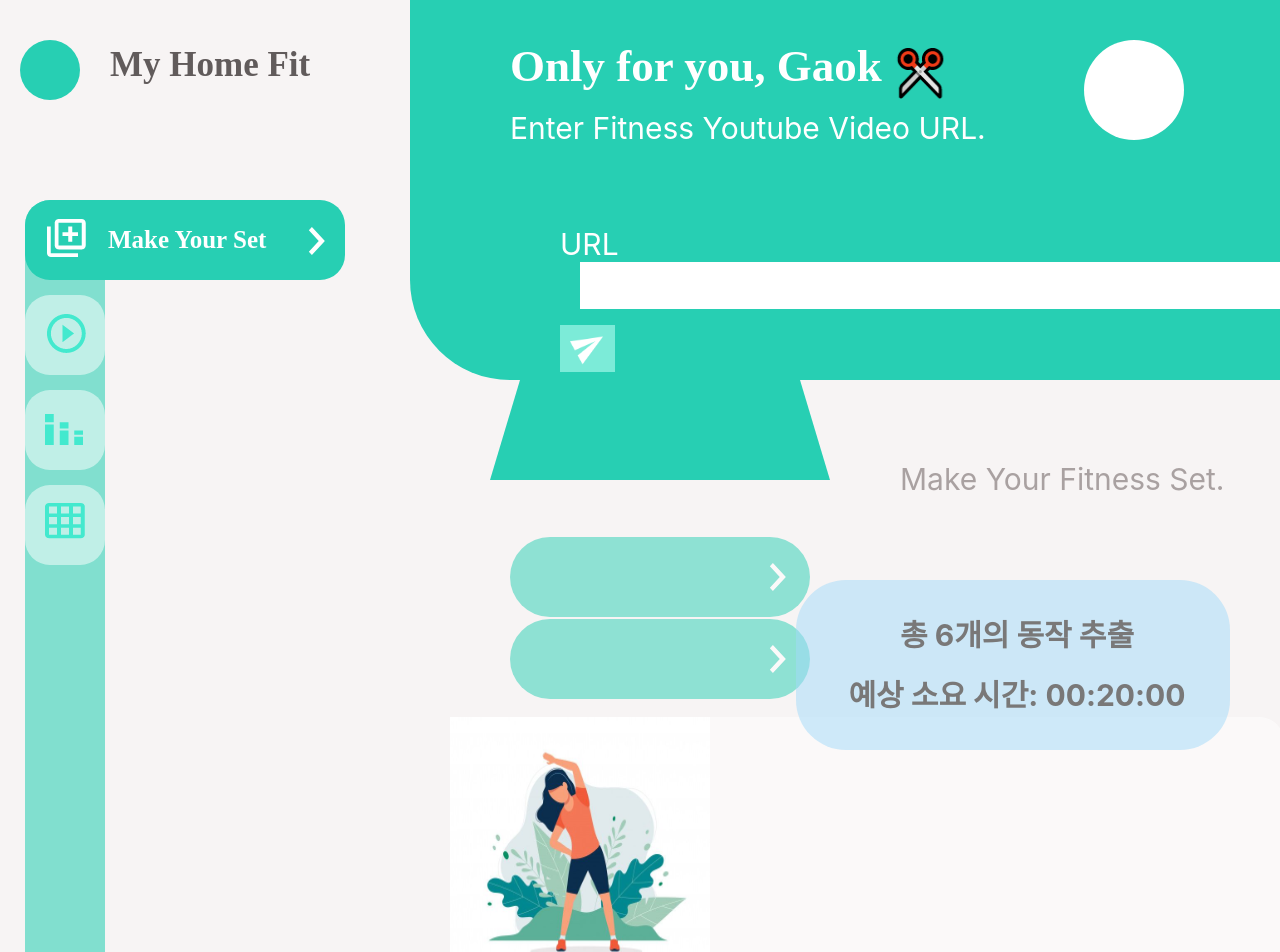
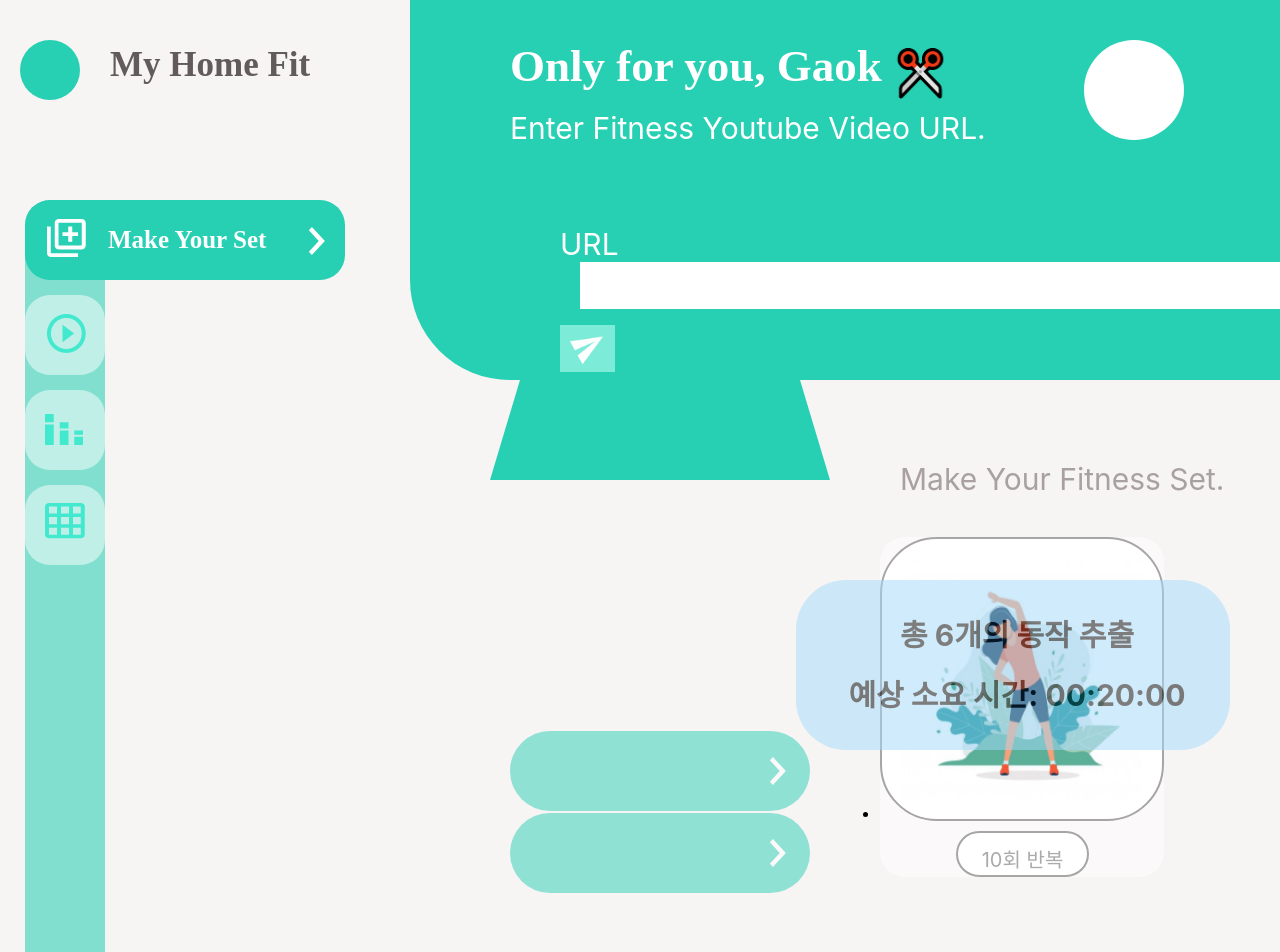
Before and after one commit to sungeuni0208/MyHomeFit, a React (Create React App) app: page /makeyourset in a window 1280 px wide. Shown: the top 952 px of the page. Built offline with nearby package versions, Linux system fonts and the light colour scheme; the HTML template or start-up script is replaced by a standard one.

Commit message:
fix: -리스트 배치, 디자인 수정

```diff
--- a/src/css/MakeYourSet/MakeYourSet.css
+++ b/src/css/MakeYourSet/MakeYourSet.css
@@ -140,12 +140,49 @@
 	width: 200px;
     border-radius: 20px;
     opacity:0;
+    display: inline-block;
 }
 
 .preview-img{
     padding-left: 10px;
     padding-top: 10px;
     position: absolute;
+}
+.exercise-list{
+    display: inline-block;
+    margin-top: 50px;
+    margin-left: 30px;
+}
+.exercise-list img{
+    width:240px;
+    height:240px;
+    padding: 20px 20px 20px 20px;
+}
+.list-content{
+
+}
+.list-img{
+    width:280px;
+    height:280px;
+    background-color: #ffffff;
+    border: solid 2.5px #a7a6a6;
+    border-radius: 20%;
+}
+.list-text{
+    width: 100px;
+    height: 20px;
+    margin: 10px auto;
+    padding: 11px 14px 11px 15px;
+    object-fit: contain;
+    border-radius: 30px;
+    background-color: #ffffff;
+    border: solid 2.5px #a7a6a6;
+    text-align: center;
+
+}
+.list-text text{
+    font-size: 20px;
+    color: #aaaaaa;
 }
 .time-box{
     width: 340px;
--- a/src/pages/MakeYourSet.js
+++ b/src/pages/MakeYourSet.js
@@ -50,15 +50,15 @@ const MakeYourSet = () => {
 
 
             </div>
-            <div>
                 <ul className="exercise-list">
                     <li>
-                        <img src={StretchImg}></img>
-                        <div>10회 반복</div>
+                    <div className="list-content">
+                        <div className="list-img"><img src={StretchImg}></img></div>
+                        <div className="list-text"><text>10회 반복</text></div>
+                        </div>
                     </li>
 
                 </ul>
-            </div>
             <div className="time-box">
                 <p>총 6개의 동작 추출</p>
                 <p>예상 소요 시간: 00:20:00</p>
```
